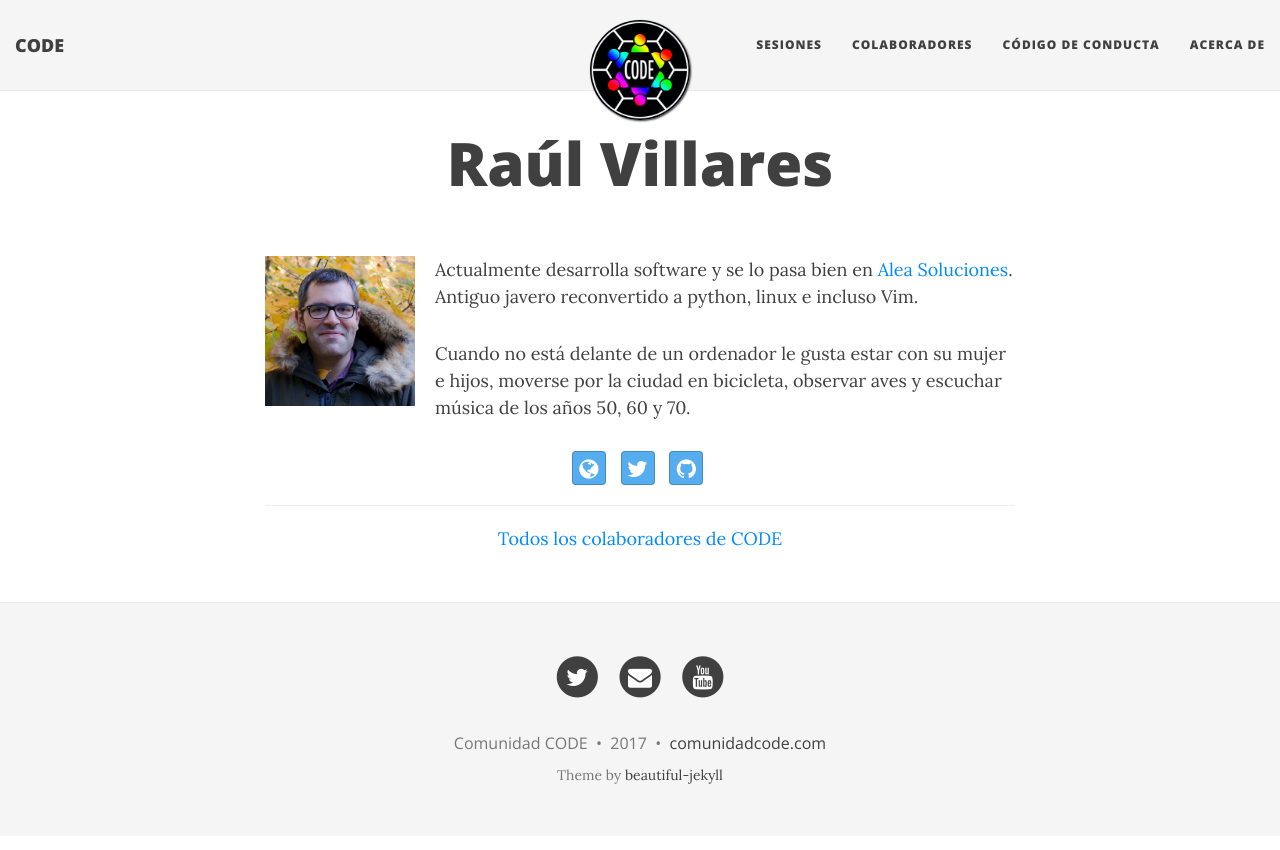
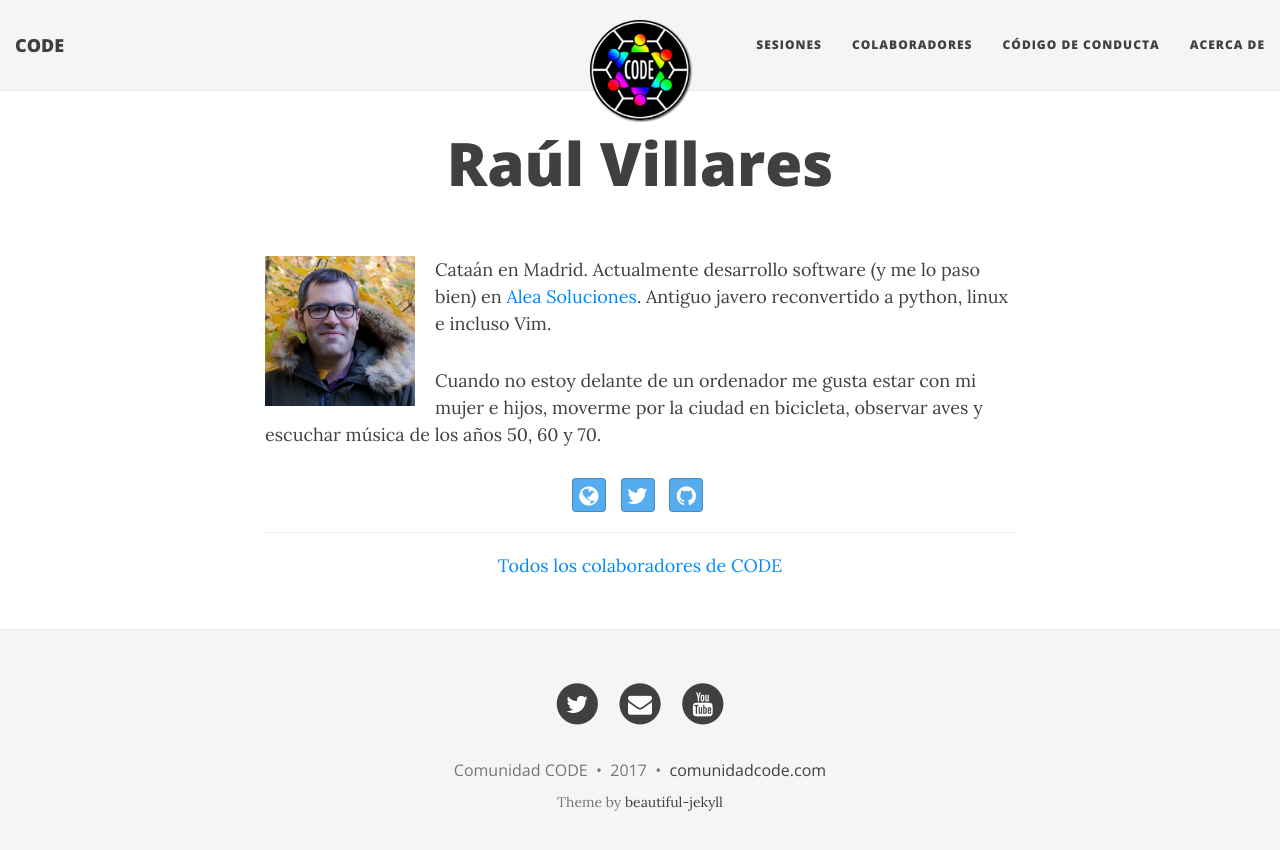
Before and after one commit to comunidadcode/comunidadcode.github.io, a Jekyll site: the page built from colaboradores/raul-villares.md, in a window 1280 px wide. Shown: the top 850 px of the page. Built offline with Jekyll 4.4.1, drawn with Linux system fonts in a browser that asks for light colours; nearby versions of some CDN libraries.

Commit message:
Modificado texto en primera persona.

```diff
--- a/colaboradores/raul-villares.md
+++ b/colaboradores/raul-villares.md
@@ -8,6 +8,6 @@ github: raulvillares
 
 ![Raúl Villares](/img/colaboradores/raul-villares.jpg){: .collaborator-page-image }
 
-Actualmente desarrolla software y se lo pasa bien en [Alea Soluciones](https://github.com/aleasoluciones/bifer). Antiguo javero reconvertido a python, linux e incluso Vim.
+Cataán en Madrid. Actualmente desarrollo software (y me lo paso bien) en [Alea Soluciones](https://github.com/aleasoluciones/bifer). Antiguo javero reconvertido a python, linux e incluso Vim.
 
-Cuando no está delante de un ordenador le gusta estar con su mujer e hijos, moverse por la ciudad en bicicleta, observar aves y escuchar música de los años 50, 60 y 70.
+Cuando no estoy delante de un ordenador me gusta estar con mi mujer e hijos, moverme por la ciudad en bicicleta, observar aves y escuchar música de los años 50, 60 y 70.
```
